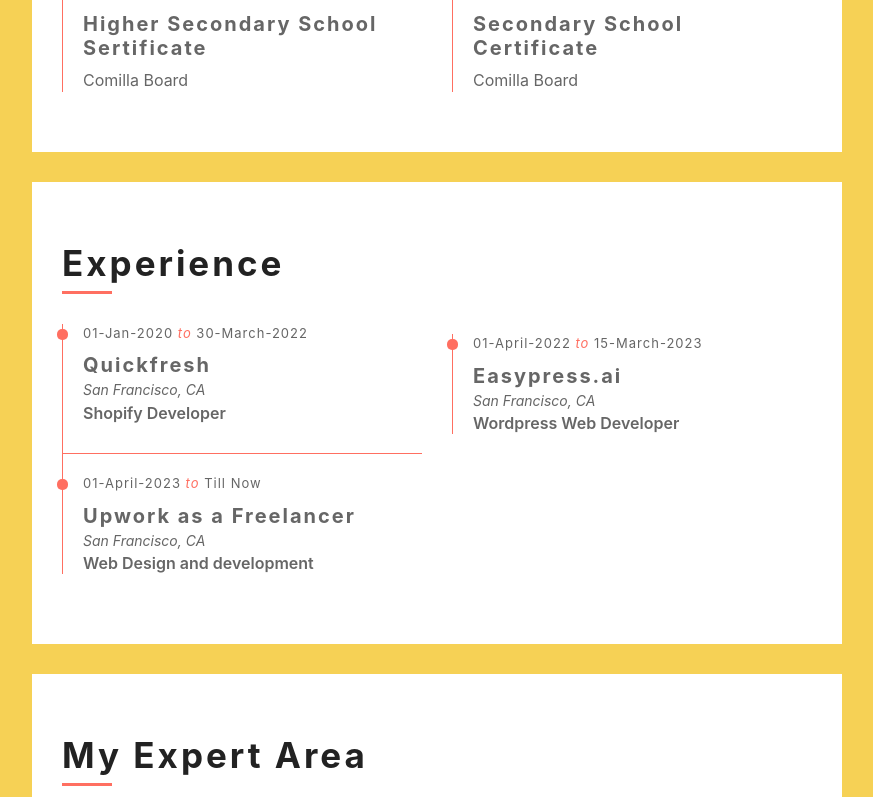
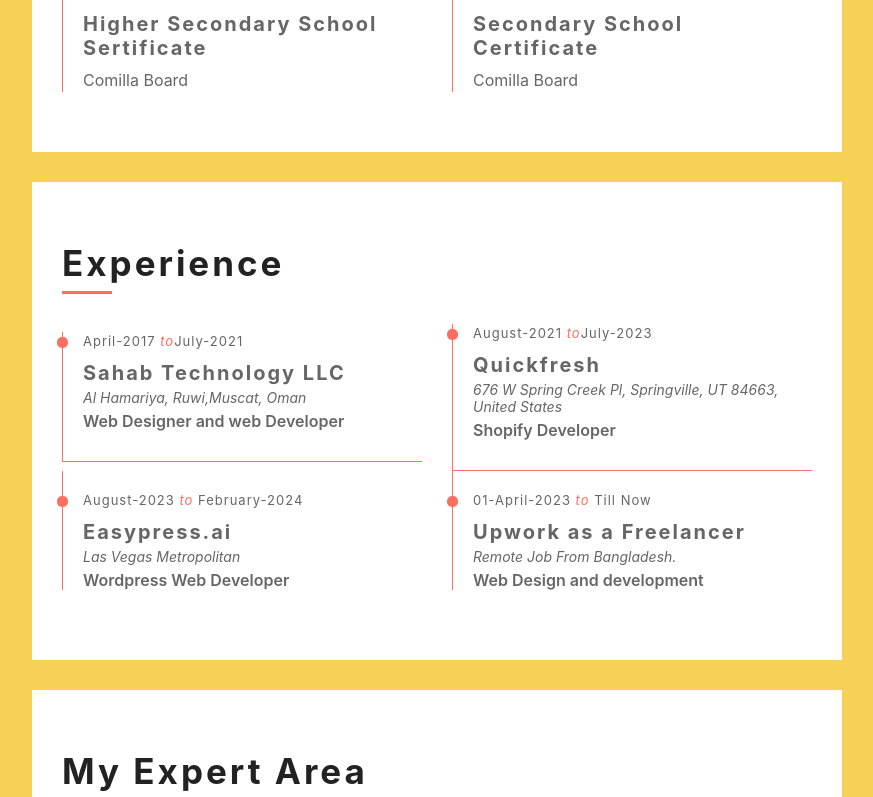
Before and after one commit to habiburrahman0540/myportfolio, a React (Create React App) app: page / in a window 1280 px wide. Shown: the part 1608-2405 px from the top of the page, without its empty margins (368-1241 px from the left). Built offline with nearby package versions, Linux system fonts and the light colour scheme.

Commit message:
Added Experience

```diff
--- a/src/components/Experience.jsx
+++ b/src/components/Experience.jsx
@@ -8,20 +8,27 @@
             <h2>Experience</h2>
         </div>
         <div className="row align-items-center">
-            <div className="col-md-6">
+        <div className="col-md-6">
                 <div className="exp-col">
-                    <span>01-Jan-2020 <i>to</i> 30-March-2022</span>
-                    <h3>Quickfresh</h3>
-                    <h4>San Francisco, CA</h4>
-                    <h5>Shopify Developer</h5>
-
+                    <span>April-2017 <i>to</i>July-2021</span>
+                    <h3>Sahab Technology LLC</h3>
+                    <h4>Al Hamariya, Ruwi,Muscat, Oman</h4>
+                    <h5>Web Designer and web Developer</h5>
                 </div>
             </div>
             <div className="col-md-6">
                 <div className="exp-col">
-                    <span>01-April-2022 <i>to</i> 15-March-2023</span>
+                    <span>August-2021 <i>to</i>July-2023</span>
+                    <h3>Quickfresh</h3>
+                    <h4>676 W Spring Creek Pl, Springville, UT 84663, United States</h4>
+                    <h5>Shopify Developer</h5>
+                </div>
+            </div>
+            <div className="col-md-6">
+                <div className="exp-col">
+                    <span>August-2023 <i>to</i> February-2024</span>
                     <h3>Easypress.ai</h3>
-                    <h4>San Francisco, CA</h4>
+                    <h4>Las Vegas Metropolitan</h4>
                     <h5>Wordpress Web Developer</h5>
 
                 </div>
@@ -30,7 +37,7 @@
                 <div className="exp-col">
                     <span>01-April-2023 <i>to</i> Till Now</span>
                     <h3>Upwork as a Freelancer</h3>
-                    <h4>San Francisco, CA</h4>
+                    <h4>Remote Job From Bangladesh.</h4>
                     <h5>Web Design and development</h5>
                 </div>
             </div>
--- a/src/components/HeaderSection.jsx
+++ b/src/components/HeaderSection.jsx
@@ -31,7 +31,7 @@
       </div>
       <div className="large-btn">
         <div className="content-inner">
-          <a className="btn" href="#"><i className="fa fa-download"></i>Resume</a>
+          <a className="btn" href="https://www.fiverr.com/habib054"><i className="fa fa-hands-helping"></i>Hire Me On Fiverr</a>
           <a className="btn" href="https://www.upwork.com/freelancers/~018308e7c3d049525f"><i className="fa fa-hands-helping"></i>Hire Me On Upwork</a>
         </div>
       </div>
```
